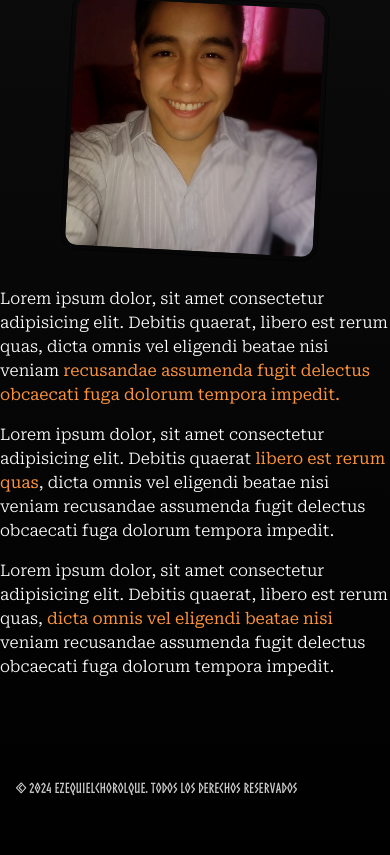
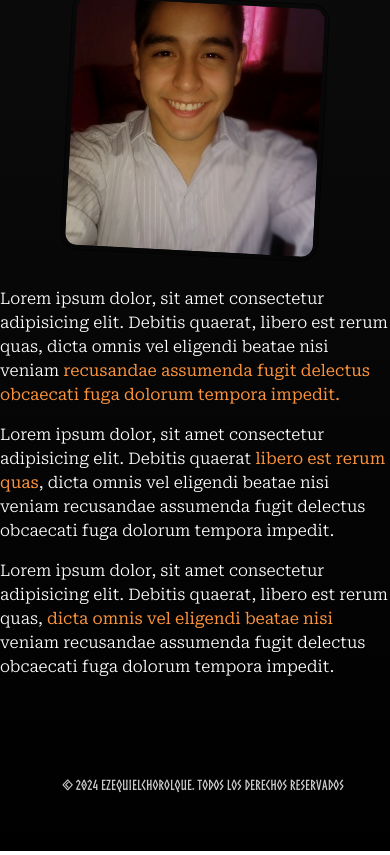
Before and after one commit to DevEzequiel14/porfolio, an Angular app: page / in a window 390 px wide. Shown: the part 1867-2722 px from the top of the page. Built offline with nearby package versions, Linux system fonts and the light colour scheme.

Commit message:
fix class

```diff
--- a/src/app/layout/footer/footer.component.html
+++ b/src/app/layout/footer/footer.component.html
@@ -1,6 +1,6 @@
-<div class="rounded-lg w-full max-w-screen-xl mx-auto md:flex
-md:items-center justify-center py-4">
-  <span class="text-sm sm:text-center">© 2024 <a href="https://www.linkedin.com/in/chorolque-ezequiel/" target="_blank"
+<div class="rounded-lg w-full max-w-screen-xl mx-auto flex
+items-center justify-center py-4">
+  <span class="text-sm">© 2024 <a href="https://www.linkedin.com/in/chorolque-ezequiel/" target="_blank"
       class="hover:underline">EzequielChorolque</a>. Todos los derechos reservados
   </span>
 </div>
```
